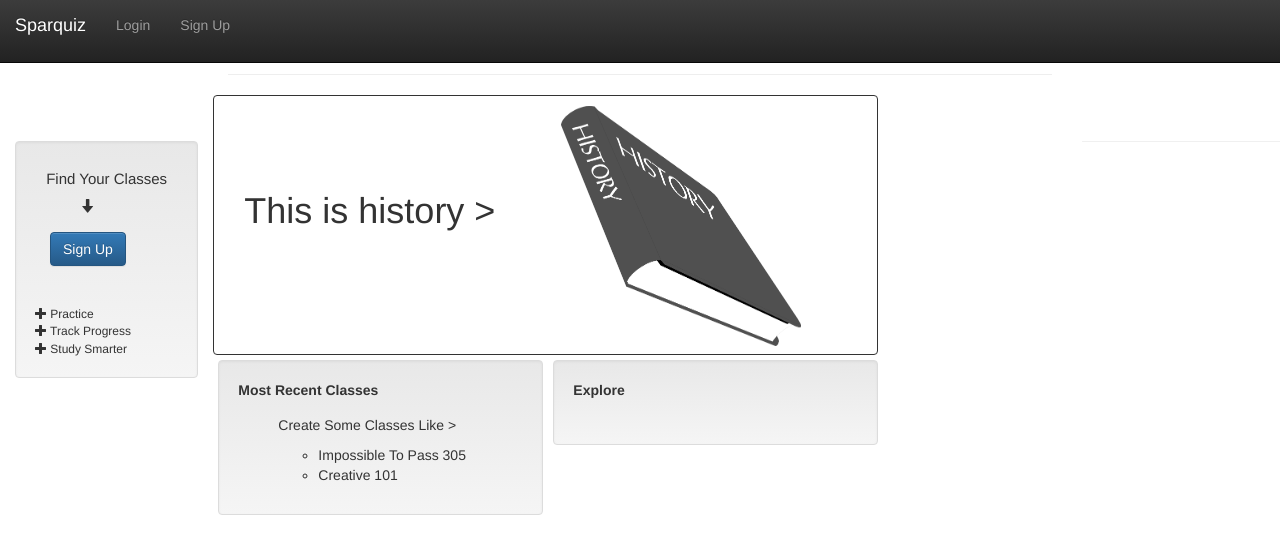
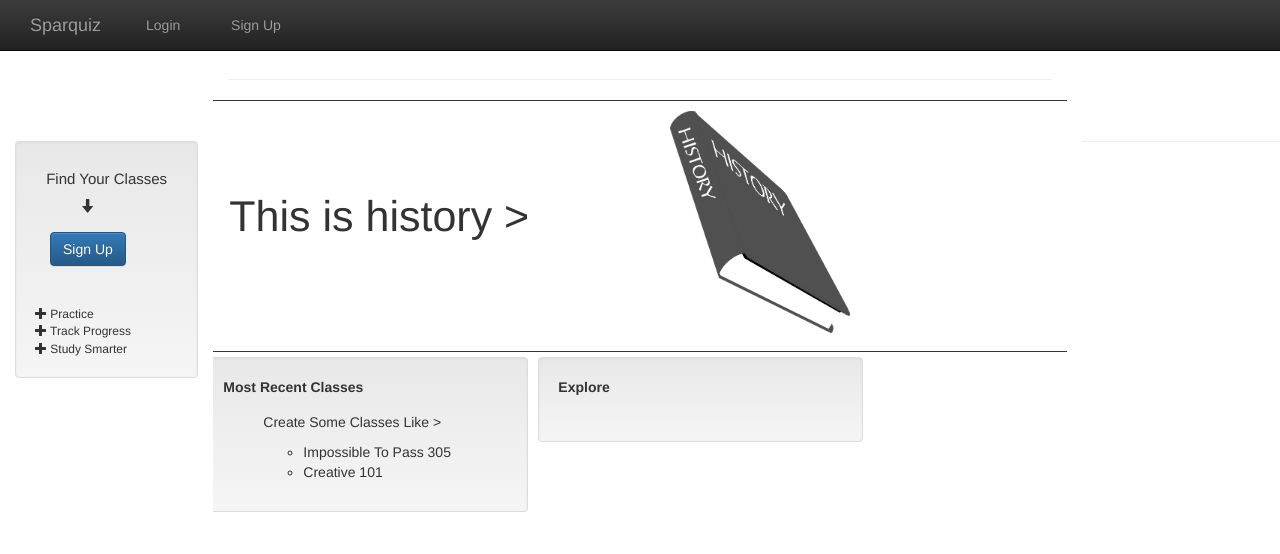
Before and after one commit to ek169/sparquiz, a Python web app: template templates/index.html in a window 1280 px wide. Shown: the top 554 px of the page. Run offline with Jinja, Linux system fonts and the light colour scheme; the template is opened without the code that fills it, so the values that code supplies are empty; some libraries are stand-ins or nearby versions.

Commit message:
updated margins and resizing

```diff
--- a/css/styles.css
+++ b/css/styles.css
@@ -1,43 +1,89 @@
 <style>
+
 
 #front-page-div {
     margin: auto;
-    height: 250px;
 }
 
-#front-page-text {
-    text-align: center;
-    vertical-align: middle;
-    line-height: 230px;
-    bottom: 0px;
+.item-inline {
+    display: inline;
 
 }
 
 #pic-text-div {
     border: 1px solid;
     border-radius: 4px;
-    height: 260px;
-    width: 665px;
+    height: 100%;
 }
 
-#front-page-pic-div {
-    float: right
-    height: 240px;
-    width: 240px;
+
+#front-page-text {
+    text-align: center;
+    vertical-align: middle;
+    bottom: 0px;
 }
 
+@media (min-width: 0px) {
+    #front-page-pic-div {
+        float: right
+        height: 160px;
+        width: 160px;
+    }
+
+    #front-page-div {
+        height: 180px;
+    }
+
+    #font-page-pic {
+        width: 160px;
+        height: 160px;
+    }
+
+    #front-page-text {
+        font-size: 28px;
+        line-height: 160px;
+
+    }
+}
+
+@media (min-width: 995px) {
+
+    #front-page-div {
+        height: 250px;
+    }
+
+    #front-page-pic-div {
+        float: right
+        height: 240px;
+        width: 240px;
+    }
+
+    #font-page-pic {
+        width: 240px;
+        height: 240px;
+    }
+
+    #front-page-text {
+        font-size: 43px;
+        line-height: 230px;
+    }
+}
+
+
+
 #front-page-pic {
-    width: 240px;
-    height: 240px;
     margin-top: 10px;
     margin-bottom: 10px;
 }
 
 #nav-override {
-    padding-bottom: 12px;
+    padding-bottom: 0px;
+    display: inline;
 }
 
+
 #body-content {
+    margin-top: 5px;
     overflow:hidden;
 }
 
--- a/templates/base.html
+++ b/templates/base.html
@@ -20,28 +20,26 @@
 </head>
 <body>
 
-<nav class="navbar navbar-toggleable-md navbar-inverse bg-faded navbar-fixed-top" id="nav-override">
-    <div class="navbar-header">
+<nav class="navbar navbar-inverse bg-faded navbar-fixed-top col-lg-12 col-md-12 col-sm-12 col-xs-12" id="nav-override">
+    <div class="navbar-header hidden-xs">
         <a href="/" class="navbar-brand">Sparquiz</a>
     </div>
     <div class="container-fluid">
-        <div class="navbar-collapse collapse">
-            <ul class="nav navbar-nav navbar-left">
-                {% if current_user %}
-                <li role="presentation" class="{{class_active}}"><a href="/{{current_user.username}}">My Classes</a></li>
-                <li role="presentation"><a href="/logout"> Logout</a></li>
-                {% else %}
-                <li role="presentation" class="{{login_active}}"><a href="/login"> Login</a></li>
-                <li role="presentation" class="{{sign_up_active}}"><a href="/signup"> Sign Up</a></li>
-                {% endif %}
-            </ul>
-        </div>
+        <ul class="nav navbar-nav">
+            {% if current_user %}
+            <li role="presentation" class="{{class_active}} col-lg-7 col-md-7 col-sm-7 col-xs-7"><a href="/{{current_user.username}}">My Classes</a></li>
+            <li role="presentation" class="col-lg-5 col-md-5 col-sm-5 col-xs-5"><a href="/logout"> Logout</a></li>
+            {% else %}
+            <li role="presentation" class="{{login_active}} col-lg-5 col-md-5 col-sm-5 col-xs-5"><a href="/login">Login</a></li>
+            <li role="presentation" class="{{sign_up_active}} col-lg-7 col-md-7 col-sm-7 col-xs-7"><a href="/signup">Sign Up</a></li>
+            {% endif %}
+        </ul>
     </div>
 </nav>
 <div class="container-fluid">
     <div class="row">
         {% if current_user %}
-        <div class="sidebar col-md-2">
+        <div class="sidebar col-lg-2 col-md-2 col-sm-2 col-xs-4">
             <ul class="nav nav-stacked affix">
                 <li><a href="/">Recent Activity</a></li>
                 <li class="hover"><a href="/{{current_user.username}}">Classes</a></li>
@@ -77,7 +75,7 @@
             </ul>
         </div>
         {% else %}
-        <div id="not-logged" class="sidebar col-md-2">
+        <div id="not-logged" class="sidebar col-lg-2 col-md-2 col-sm-3 col-xs-4">
             <div class="well">
                 <h4 class="h4">Find Your Classes</h4>
                 <span class="glyphicon glyphicon-arrow-down"></span>
@@ -98,14 +96,14 @@
             </div>
         </div>
         {% endif %}
-        <div id="body-content" class="col-md-8">
+        <div id="body-content" class="col-lg-8 col-md-8 col-sm-9 col-xs-8">
             <h1 class="page-header"><a href="#">{{page_title}}</a></h1>
             {% block content %}
 
             {% endblock %}
         </div>
         <div class="sidebar col-md-2 pull-right">
-            <div id="right-side-bar" class="col-md-2 affix">
+            <div id="right-side-bar" class="col-lg-2 col-md-2 hidden-sm hidden-xs affix">
                 {% if current_user %}
                 <ul class="nav nav-stacked">
                     <li>
--- a/templates/index.html
+++ b/templates/index.html
@@ -2,18 +2,21 @@
 {% block content %}
 <div class="row">
     {% if not current_user %}
-    <div id="pic-text-div" class="col-md-12">
-        <div class="col-md-6" id="front-page-div">
-            <span id="front-page-text" class="h1">
+    <div class="row">
+        <div id="pic-text-div" class="col-lg-12 col-md-12 col-sm-12 hidden-xs">
+            <div class="col-lg-6 col-md-6 col-sm-6 col-xs-6" id="front-page-div">
+                <span id="front-page-text">
                 This is history >
                 </span>
             </div>
-        <div id="front-page-pic-div" class="col-md-6">
-            <img id="front-page-pic" src="/pictures/book.png"/>
+            <div id="front-page-pic-div" class="col-lg-6 col-md-6 col-sm-6 col-xs-6">
+                <img class="col-lg-12 col-md-12 col-sm-12 col-xs-12" id="front-page-pic" src="/pictures/book.png"/>
+            </div>
         </div>
     </div>
     {% endif %}
-    <div class="col-md-4 well left">
+    <div class="row">
+        <div class="col-lg-6 col-md-6 col-sm-6 col-xs-6 well left">
             <label class="index-class-header">
                 Most Recent Classes
             </label>
@@ -32,7 +35,7 @@
             </ul>
 
         </div>
-    <div class="col-md-4 well right">
+        <div class="col-lg-6 col-md-4 col-sm-6 col-xs-6 well right">
             <label class="index-class-header">
                 Explore
             </label>
@@ -45,4 +48,5 @@
             </ul>
         </div>
     </div>
+</div>
 {% endblock %}
```
Lines whose indentation alone changed are shown as unchanged.
